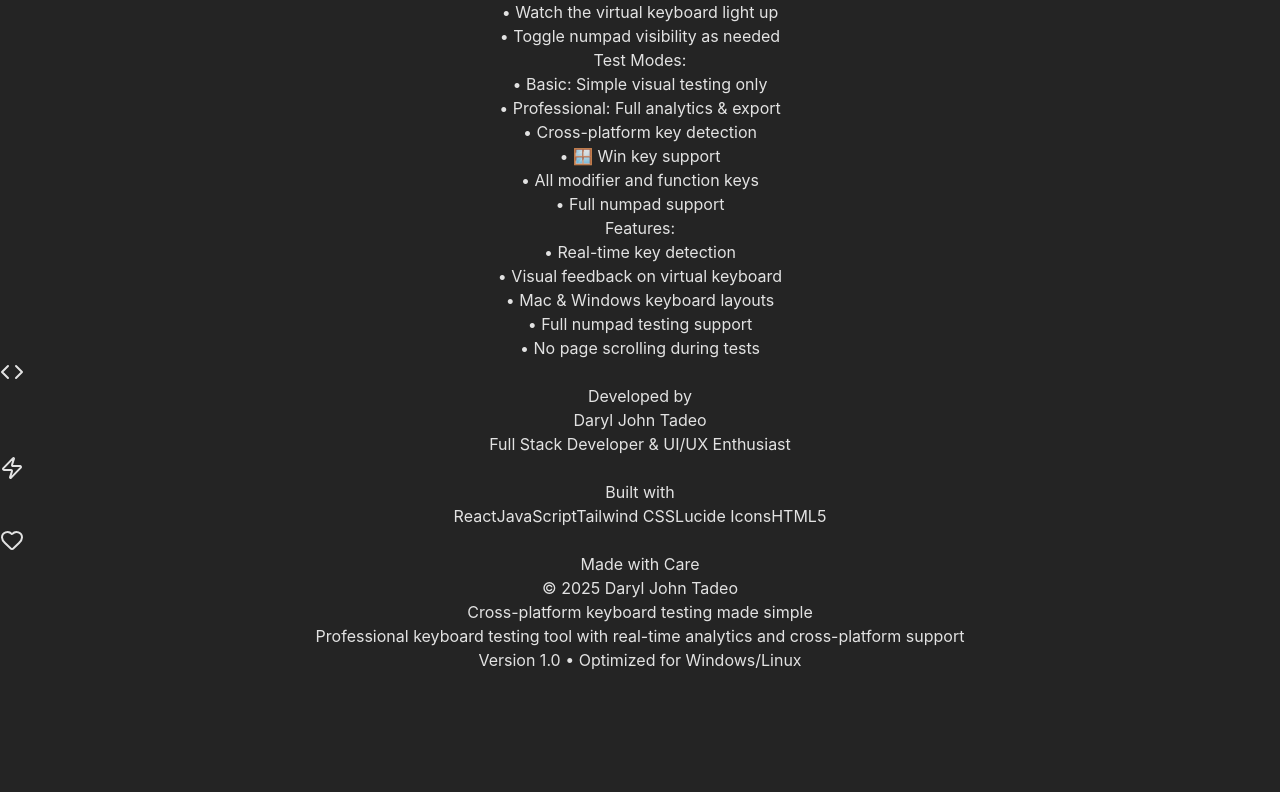
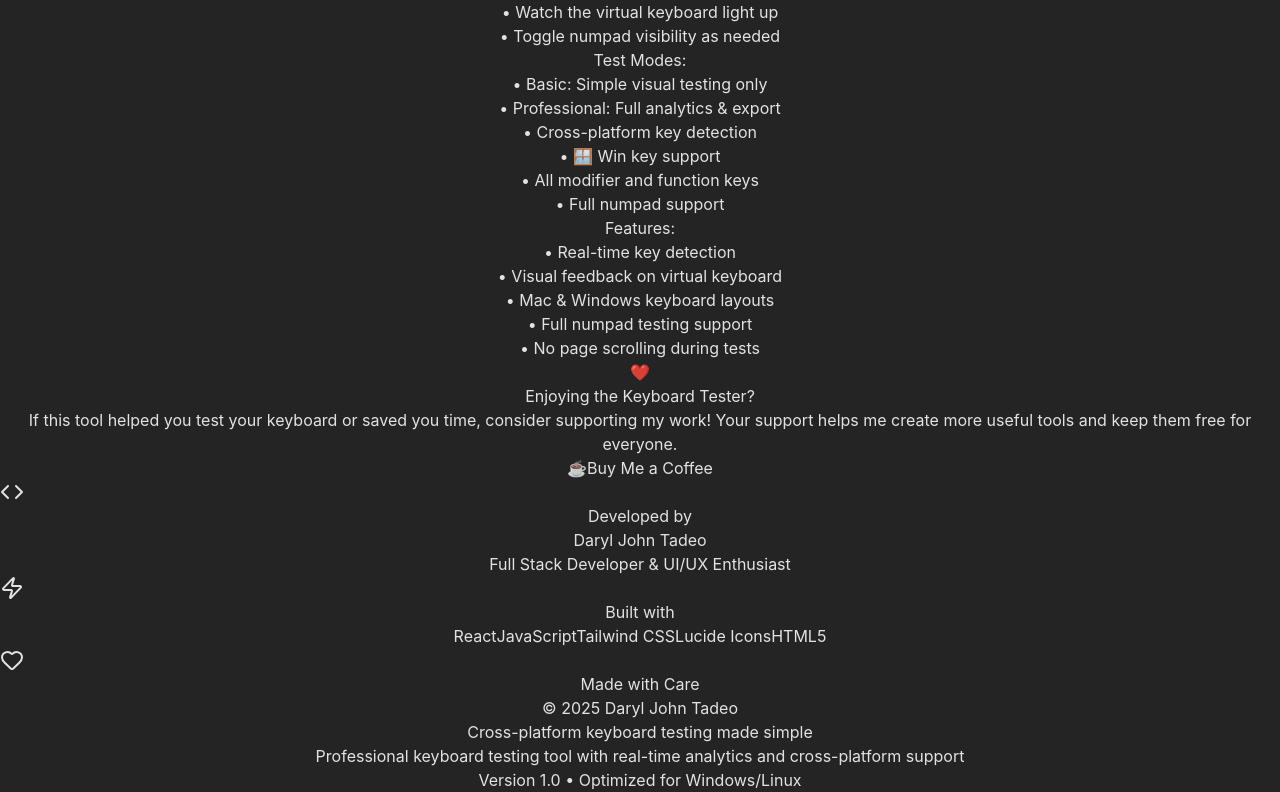
Before and after one commit to Tadxss/KeyboardTesterPro, a React (Vite) app: page / in a window 1280 px wide. Shown: the part 1896-2688 px from the top of the page. Before the commit the page ends 2568 px from the top, so only its background shows below. Built offline with nearby package versions, Linux system fonts and the light colour scheme.

Commit message:
Add Buy Me A Coffe

```diff
--- /dev/null
+++ b/src/components/BuyMeACoffee.jsx
@@ -0,0 +1,37 @@
+import { Heart } from 'lucide-react';
+
+export default function BuyMeACoffee() {
+    return (
+        <div className="mt-8 bg-slate-800 rounded-xl p-6 shadow-2xl relative overflow-hidden">
+        {/* Background decorative elements */}
+
+        <div className="relative z-10 text-center">
+            <div className="flex items-center justify-center gap-3 mb-4">
+            <div className="text-4xl animate-pulse">❤️</div>
+            <h3 className="text-2xl font-bold text-white drop-shadow-lg">
+                Enjoying the Keyboard Tester?
+            </h3>
+            {/* <div className="text-4xl animate-bounce delay-300">💻</div> */}
+            </div>
+
+            <p className="text-white/90 text-lg mb-6 max-w-2xl mx-auto leading-relaxed">
+            If this tool helped you test your keyboard or saved you time, consider supporting my work!
+            Your support helps me create more useful tools and keep them free for everyone.
+            </p>
+
+            <div className="flex flex-col sm:flex-row items-center justify-center gap-4 pb-2">
+                <a
+                    href="https://coff.ee/daryltadss8"
+                    target="_blank"
+                    rel="noopener noreferrer"
+                    className="group flex items-center gap-3 bg-white hover:bg-yellow-50 text-orange-600 font-bold py-4 px-8 rounded-full shadow-lg hover:shadow-xl transform hover:scale-105 transition-all duration-300 border-2 border-orange-200 hover:border-orange-300"
+                >
+                    <span className="text-2xl group-hover:animate-bounce">☕</span>
+                    <span className="text-lg">Buy Me a Coffee</span>
+                </a>
+            </div>
+
+        </div>
+        </div>
+    )
+}
--- a/src/components/KeyboardTester.jsx
+++ b/src/components/KeyboardTester.jsx
@@ -1,6 +1,7 @@
 /* eslint-disable no-unused-vars */
 import React, { useState, useEffect, useCallback, useRef, useMemo } from 'react';
 import { Play, Pause, RotateCcw, Download, Settings, Keyboard, Timer, Target, Zap, ChevronDown, Code, Heart } from 'lucide-react';
+import BuyMeACoffee from './BuyMeACoffee';
 
 const KeyboardTester = () => {
   const [pressedKeys, setPressedKeys] = useState(new Set());
@@ -718,6 +719,8 @@
               </div>
             </div>
           </div>
+
+          <BuyMeACoffee />
         </div>
       </div>
 
```
